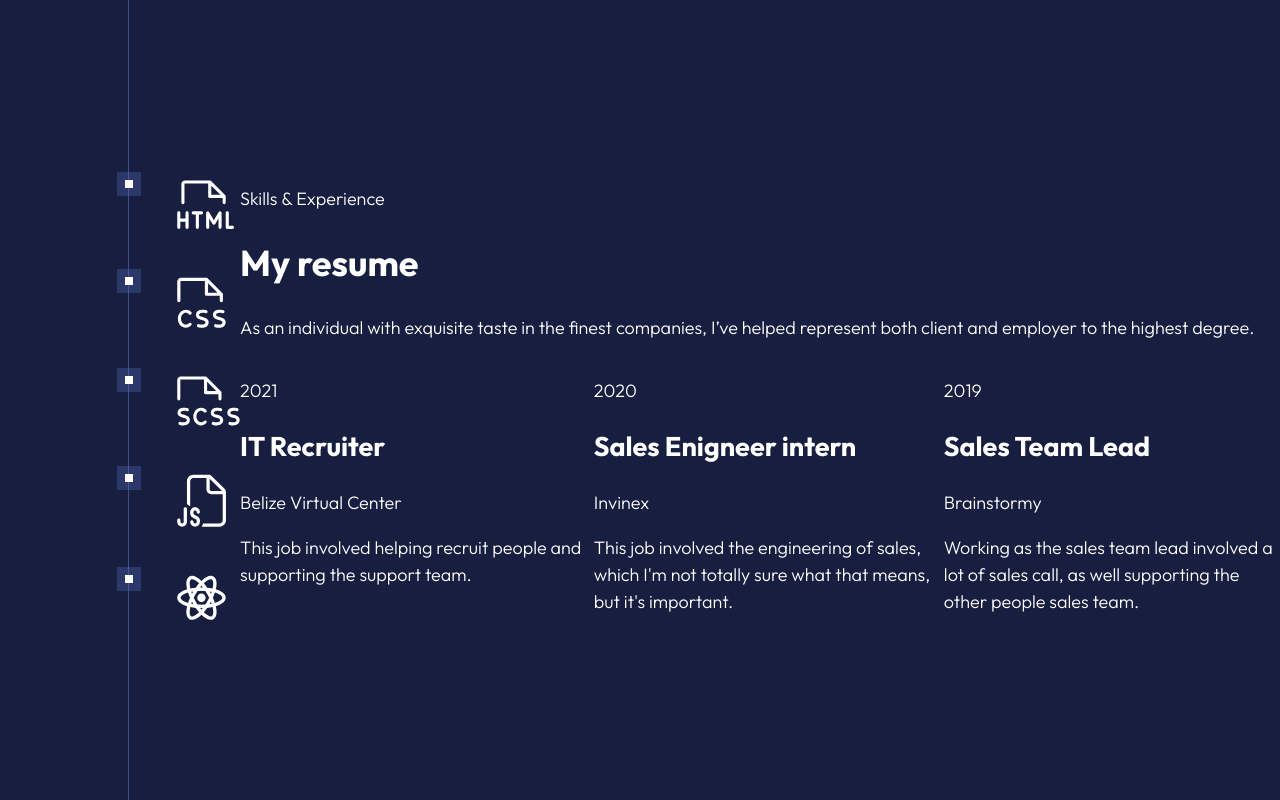
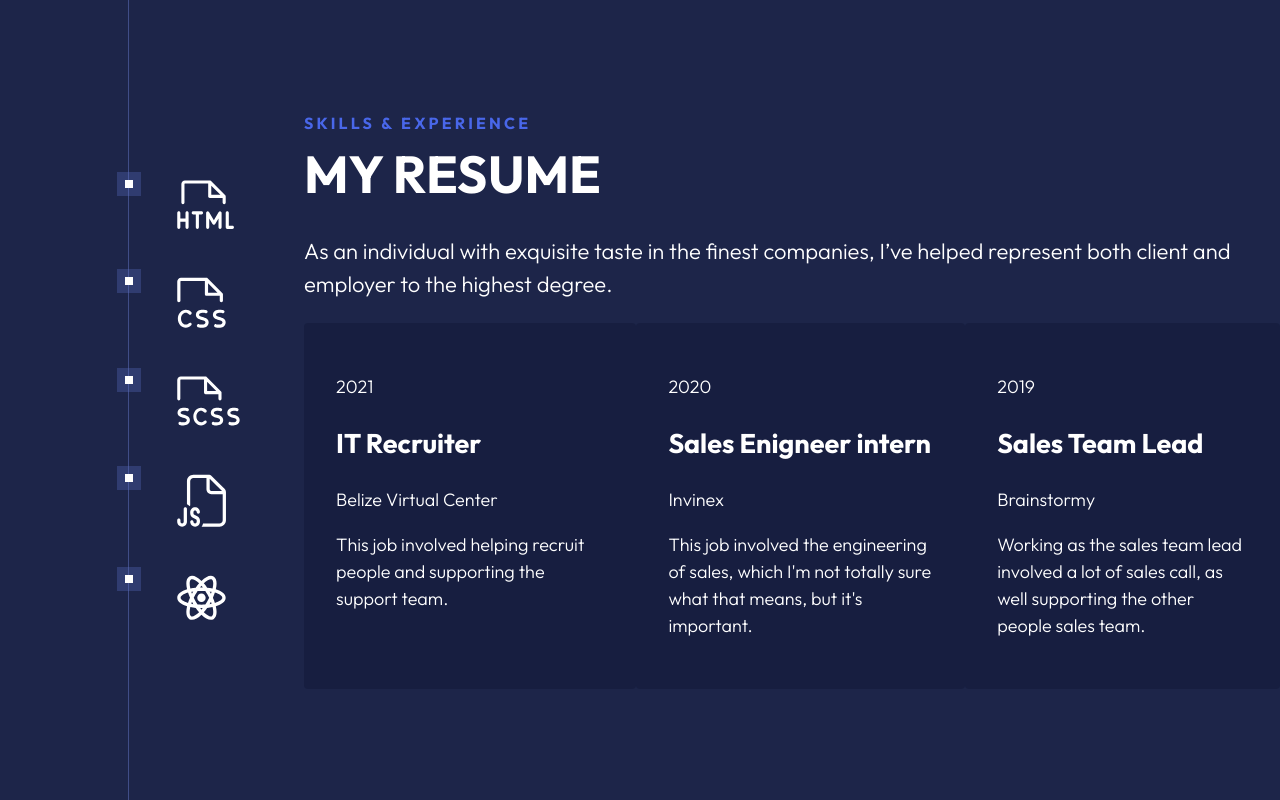
Before and after one commit to kam33l/following-KevinPowell-resumePage, a plain HTML site: page index.html in a window 1280 px wide. Drawn offline with Linux system fonts and the light colour scheme.

Commit message:
Updated HTML/CSS code

```diff
--- a/style.css
+++ b/style.css
@@ -40,7 +40,7 @@ html {
 
 body {
     margin: 0;
-    background-color: var(--clr-primary-800);
+    background-color: var(--clr-primary-700);
     color: var(--clr-neutral-100);
     font-family: var(--ff-base);
     font-size: var(--fs-400);
@@ -54,7 +54,8 @@ body {
 
 .main-grid {
     display: grid;
-    grid-template-columns: 15rem auto;
+    grid-template-columns: 15rem 1fr;
+    gap: clamp(3rem, 5vw, 6rem);
     /* This property fill in holes in the grid */
     grid-auto-flow: dense;
     align-items: center;
@@ -74,9 +75,34 @@ aside {
     align-self: stretch;
 }
 
+.eyebrow {
+    color: var(--clr-secondary-400);
+    font-size: var(--fs-300);
+    font-weight: var(--fw-bold);
+    text-transform: uppercase;
+    letter-spacing: 0.2rem;
+    margin: 0;
+}
+
+.page-title {
+    font-size: var(--fs-700);
+    text-transform: uppercase;
+    margin: 0;
+}
+
+.intro {
+    font-size: var(--fs-500);
+}
+
 .job-experience {
     display: grid;
     grid-auto-flow: column;
+}
+
+.job {
+    border-radius: 0.25rem;
+    padding: 2rem;
+    background: var(--clr-primary-800);
 }
 
 .icon-list {
```
Also changed, not shown: 1 other file.
